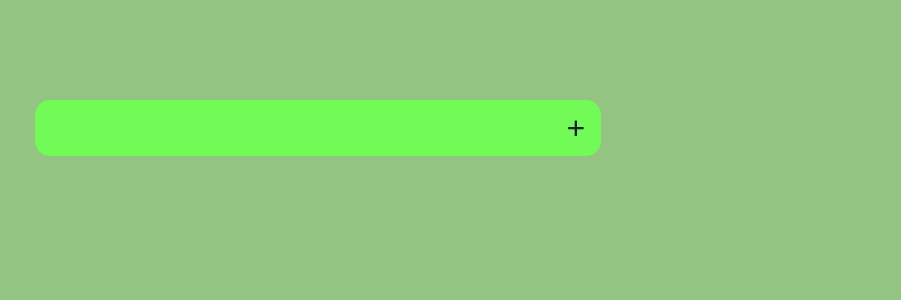
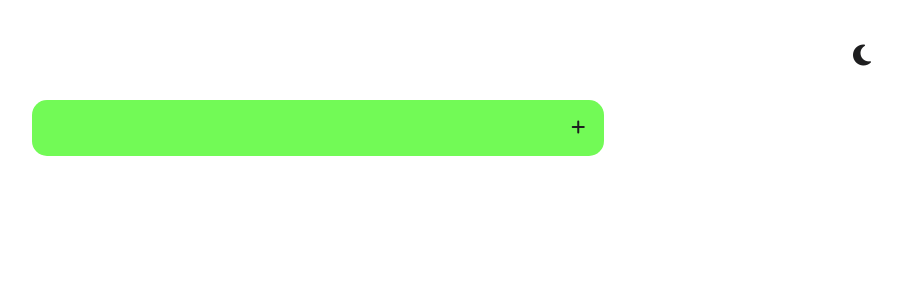
Before and after one commit to hamidr-source/ReactJS-Todo-List, a React (Create React App) app: page / in a window 1280 px wide. Shown: the top 300 px of the page, without its empty margins (322-1223 px from the left). Built offline with nearby package versions, Linux system fonts and the light colour scheme.

Commit message:
Add theme changer

```diff
--- a/src/App.css
+++ b/src/App.css
@@ -1,6 +1,6 @@
 :root {
   --light-color: #fff;
-  --dark-color: #1a2130;
+  --dark-color: #1e1e1f;
   --light-todo-color: #77b45fc7;
   --dark-todo-color: #72fa56;
 
@@ -13,4 +13,5 @@
 
 body {
   background-color: var(--light-todo-color);
+  font-family: Arial, Helvetica, sans-serif;
 }
--- a/src/App.js
+++ b/src/App.js
@@ -1,11 +1,13 @@
 import React from "react";
 import AddTodo from "./components/AddTodo/AddTodo";
 import Todo from "./components/Todo/Todo";
-import "./App.css"
+import "./App.css";
+import ThemeChanger from "./components/ThemeChanger/ThemeChanger";
 
 export default function App() {
   return (
     <>
+      <ThemeChanger />
       <AddTodo />
       <Todo />
     </>
--- a/src/components/AddTodo/AddTodo.jsx
+++ b/src/components/AddTodo/AddTodo.jsx
@@ -23,7 +23,9 @@ const AddTodo = () => {
         value={todoValue}
         onChange={(e) => setTodoValue(e.target.value)}
       />
-      <button className="todo-btn">+</button>
+      <button className="todo-btn">
+        <i className="fa-solid fa-plus"></i>
+      </button>
     </form>
   );
 };
--- a/src/components/AddTodo/style.css
+++ b/src/components/AddTodo/style.css
@@ -7,7 +7,6 @@
   height: 40%;
   font-size: 2rem;
   padding: 20px 20px;
-
 }
 
 .todo-input,
@@ -15,7 +14,7 @@
   border: none;
   outline: none;
   padding: 0;
-  padding-left: 10px;
+
   height: 7vh;
   background: var(--dark-todo-color);
 }
@@ -26,17 +25,18 @@
   border-top-left-radius: 15px;
   border-bottom-left-radius: 15px;
   color: var(--dark-color);
+  padding-left: 15px;
 }
 
 .todo-btn {
   width: 5%;
   padding: 10px;
-    font-size: inherit;
+  font-size: 1rem;
   color: var(--dark-color);
   border-top-right-radius: 15px;
   border-bottom-right-radius: 15px;
   cursor: pointer;
-    transition: .5s;
+  transition: 0.5s;
 }
 
 .todo-btn:hover {
--- /dev/null
+++ b/src/components/ThemeChanger/ThemeChanger.jsx
@@ -0,0 +1,29 @@
+import React, { useState } from "react";
+import "./style.css";
+
+const ThemeChanger = () => {
+  const [toggle, setToggle] = useState(false);
+
+  if (toggle) {
+    document.body.style.color = "#fff";
+    document.body.style.backgroundColor = "#1e1e1f";
+  } else {
+    document.body.style.color = "#1e1e1f";
+    document.body.style.backgroundColor = "#fff";
+  }
+
+  console.log(toggle)
+
+  return (
+    <div>
+      <button
+        className={toggle ? "theme dark" : "theme"}
+        onClick={() => setToggle(!toggle)}
+      >
+        <i className={toggle ? "fa-solid fa-sun" : "fa-solid fa-moon"}></i>
+      </button>
+    </div>
+  );
+};
+
+export default ThemeChanger;
--- /dev/null
+++ b/src/components/ThemeChanger/style.css
@@ -0,0 +1,19 @@
+.theme {
+  position: absolute;
+  top: 2vh;
+  right: 5vw;
+  width: 5vw;
+  height: 10vh;
+  font-size: 3vh;
+  border: none;
+  cursor: pointer;
+  color: var(--dark-color);
+  background-color: var(--light-color);
+  border-radius: 15px;
+  transition: 0.5s;
+}
+
+.dark {
+  color: var(--light-color);
+  background-color: var(--dark-color);
+}
--- a/src/components/Todo/style.css
+++ b/src/components/Todo/style.css
@@ -6,6 +6,7 @@
 
 .todo-list {
   min-width: 30%;
+  max-width: 90%;
   list-style: none;
 }
 
@@ -41,6 +42,6 @@
 }
 
 .completed-task {
-  opacity: .6;
+  opacity: .4;
   text-decoration-line: line-through;
 }
--- a/src/components/context/Context.jsx
+++ b/src/components/context/Context.jsx
@@ -43,7 +43,6 @@ const TodoProvider = ({ children }) => {
     }
 
     setTodo([...todo])
-    console.log(todo)
   }
 
   return (
```
Lines whose indentation alone changed are shown as unchanged.
